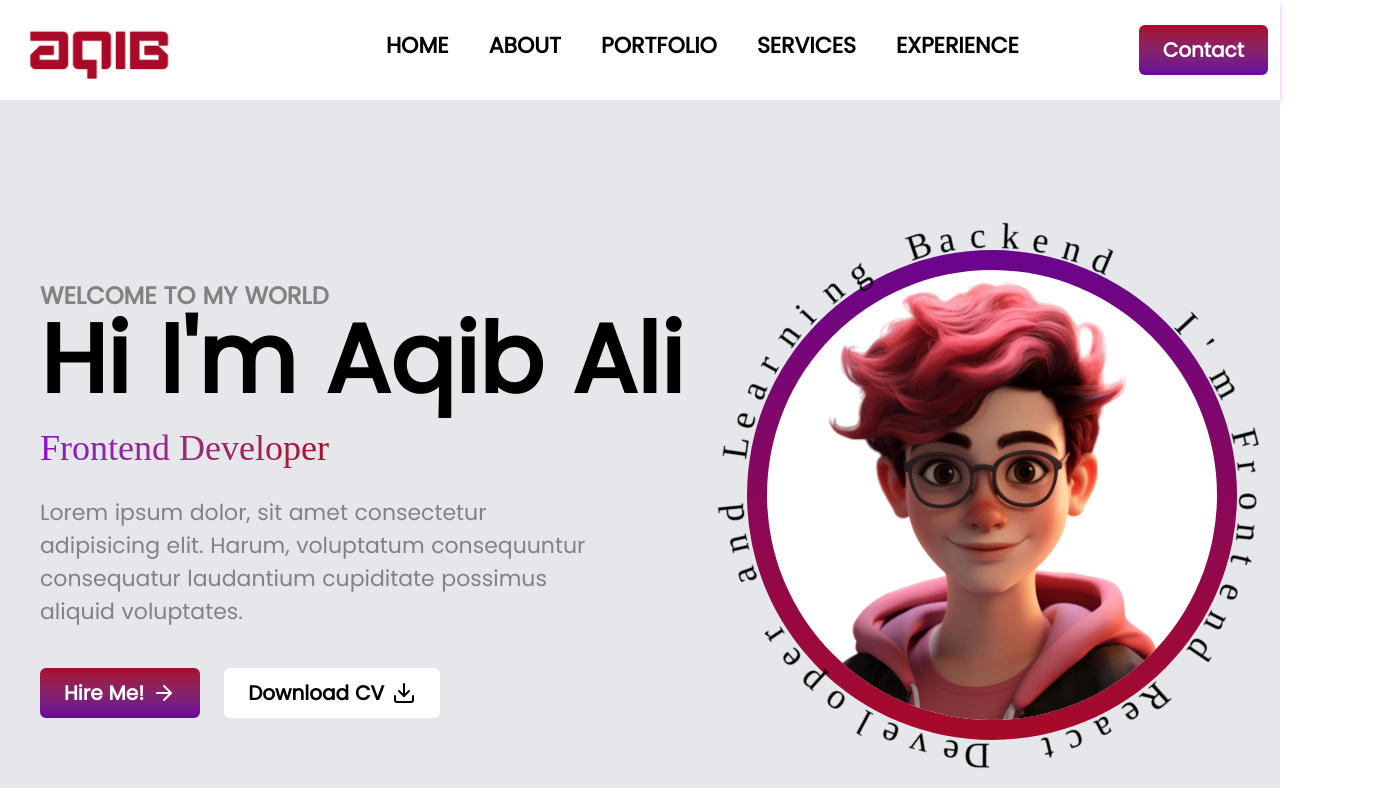
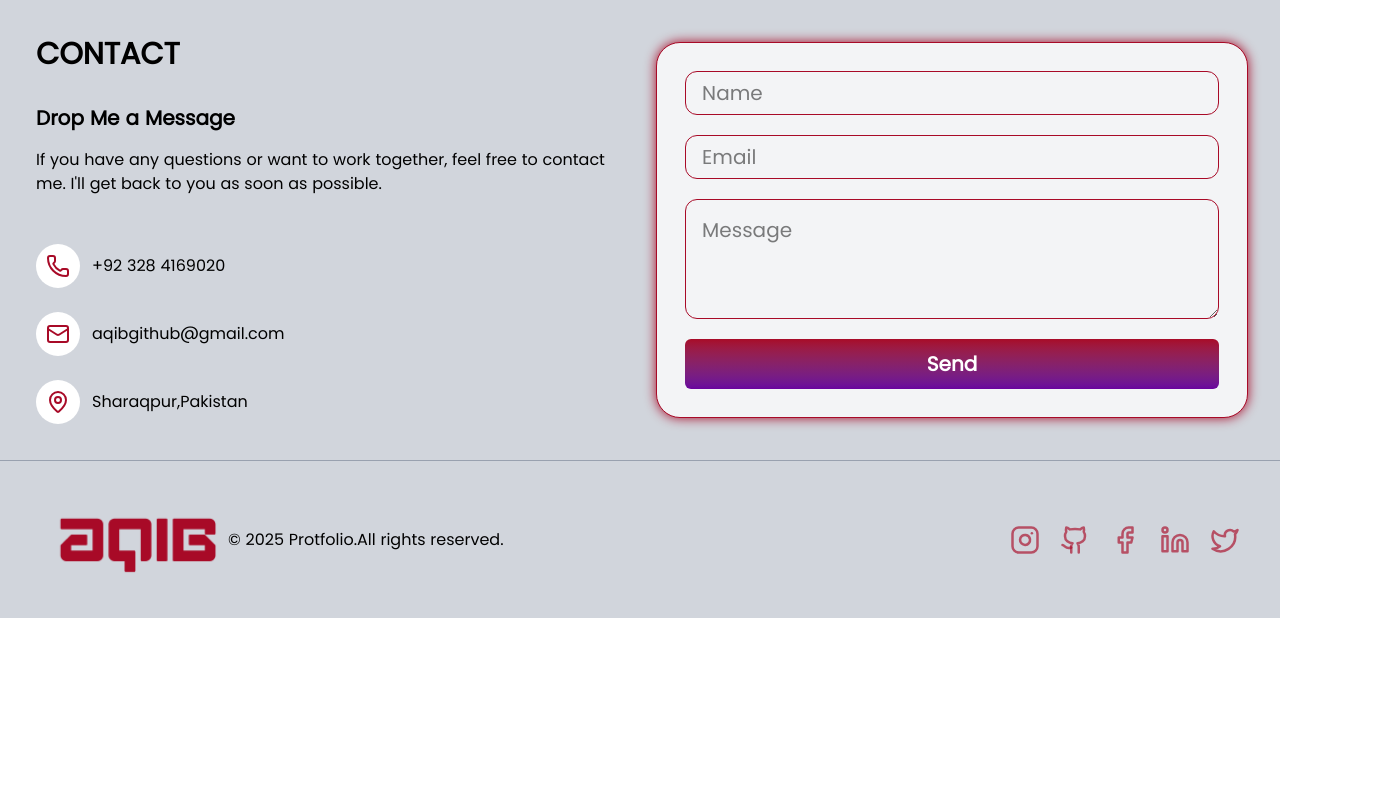
Before and after one commit to Aqib-dev05/Portfolio-website, a React (Vite) app: page / in a window 1280 px wide. Shown: the top 788 px of the page, 1387 px wide, since content can reach past the window. Built offline with nearby package versions, Linux system fonts and the light colour scheme; a web font is replaced by a local one.

Commit message:
Contact page added

```diff
--- a/src/components/Contact.jsx
+++ b/src/components/Contact.jsx
@@ -1,9 +1,144 @@
-import React from 'react'
+import React from "react";
+import {
+  Phone,
+  Mail,
+  MapPin,
+  Facebook,
+  Instagram,
+  Twitter,
+  Github,
+  Linkedin,
+} from "lucide-react";
+import Logo from "../assets/logos/logo-dark-transparent.png";
+import Button from "./Button";
+function Contact() {
+  const year = new Date().getFullYear();
+  const FooterIcons = [
+    {
+      icon: <Instagram strokeWidth={2} size={30} />,
+      link: "https://instagram.com/aqibali025",
+    },
+    {
+      icon: <Github strokeWidth={2} size={30} />,
+      link: "https://github.com/Aqib-dev05",
+    },
+    {
+      icon: <Facebook strokeWidth={2} size={30} />,
+      link: "https://facebook.com/profile.php?id=100059532027132&mibextid=rS40aB7S9Ucbxw6v",
+    },
+    {
+      icon: <Linkedin strokeWidth={2} size={30} />,
+      link: "https://linkedin.com/in/aqib-ali-37a6a3357",
+    },
+    {
+       icon: <Twitter strokeWidth={2} size={30} />,
+      link: "https://www.twitter.com",
+    },
+  ];
+  return (
+    <>
+      <section className="flex py-8 max-lg:flex-col items-center gap-8 lg:px-4 xl:px-8 bg-gray-300 ">
+        <div className="lg:w-[50%] w-full  p-1">
+          <h3 className="text-3xl uppercase font-bold ">contact</h3>
+          <h5 className="mt-8 text-xl font-bold">Drop Me a Message</h5>
+          <p className="pb-6 mt-4">
+            If you have any questions or want to work together, feel free to
+            contact me. I'll get back to you as soon as possible.
+          </p>
 
-function Contact() {
-  return (
-    <section>Hello,This is me.Contact Component</section>
-  )
+          <div className=" flex flex-col  gap-6">
+            <div className="flex mt-6 gap-3  items-center">
+              <div className="bg-white hover:text-white hover:bg-[#a80a27] transition-all duration-300 text-[#a80a27] flex items-center justify-center w-[44px] h-[44px] rounded-[50%] ">
+                <Phone />
+              </div>
+
+              <a
+                className="hover:text-[#a80a27] transition-all duration-300 "
+                target="_blank"
+                href="tel:+923284169020"
+              >
+                {" "}
+                +92 328 4169020{" "}
+              </a>
+            </div>
+            <div className="flex gap-3 items-center">
+              <div className="bg-white hover:text-white hover:bg-[#a80a27] transition-all duration-300 text-[#a80a27] flex items-center justify-center w-[44px] h-[44px] rounded-[50%] ">
+                <Mail />
+              </div>
+
+              <a
+                className="hover:text-[#a80a27] transition-all duration-300 "
+                target="_blank"
+                href="mailto:aqibgithub@gmail.com"
+              >
+                {" "}
+                aqibgithub@gmail.com{" "}
+              </a>
+            </div>
+            <div className="flex gap-3 items-center">
+              <div className="bg-white hover:text-white hover:bg-[#a80a27] transition-all duration-300 text-[#a80a27] flex items-center justify-center w-[44px] h-[44px] rounded-[50%] ">
+                <MapPin />
+              </div>
+
+              <a
+                className="hover:text-[#a80a27] transition-all duration-300 "
+                target="_blank"
+                href="https://www.google.com/maps/place/Sharaqpur,+Pakistan"
+              >
+                {" "}
+                Sharaqpur,Pakistan{" "}
+              </a>
+            </div>
+          </div>
+        </div>
+        {/* form */}
+        <div className="lg:w-[50%] w-full ">
+          <form className="flex flex-col px-7 py-7 max-md:px-4 max-xl:px-5 gap-5 rounded-3xl bg-gray-100 border-1 border-[#a80a27] items-center justify-center">
+            <input
+              className="w-full h-11 rounded-xl p-4  text-xl border-1 border-[#a80a27] focus:outline-0  bg-gray-100"
+              type="text"
+              name=""
+              placeholder="Name"
+              required
+            />
+            <input
+              className="w-full h-11 rounded-xl p-4  text-xl border-1 border-[#a80a27] focus:outline-0  bg-gray-100"
+              type="email"
+              name=""
+              placeholder="Email"
+              required
+            />
+            <textarea
+              className="w-full h-30 rounded-xl p-4  text-xl border-1 border-[#a80a27] focus:outline-0  bg-gray-100"
+              name=""
+              placeholder="Message"
+            ></textarea>
+
+            <Button type="submit" text="Send" className="w-full" />
+          </form>
+        </div>
+      </section>
+      <div className="h-[1px]  bg-gray-400" ></div>
+      <footer className="bg-gray-300 flex-wrap flex items-center justify-between p-10 max-lg:p-2 ">
+        <div className="flex items-center justify-center gap-2">
+          <img className="w-[180px] max-lg:w-[140px] " src={Logo} alt="aqib" />
+           <p>
+          {"\u00A9"} {year} Protfolio.All rights reserved.{" "}
+        </p>
+        </div>
+
+        <div className="flex items-center justify-center gap-5 max-md:w-full max-md:mt-5  ">
+          {
+            FooterIcons.map((el,i) =>(
+              <a href={el.link} key={i} className="text-[#a80a27a8] hover:text-[#a80a27] transition-all duration-300 " >
+                {el.icon}
+              </a>
+            ) )
+          }
+        </div>
+      </footer>
+    </>
+  );
 }
 
-export default Contact
+export default Contact;
--- a/src/index.css
+++ b/src/index.css
@@ -71,7 +71,7 @@ body {
 .right-slider{
     animation: Slide-Right 40s linear infinite;
 }
-.left-slider div:hover,.right-slider div:hover,.exp-card:hover {
+.left-slider div:hover,.right-slider div:hover,.exp-card:hover,form {
      box-shadow: 0 0 12px #a80a27;
 }
 .abc{
--- a/src/pages/LandingPage.jsx
+++ b/src/pages/LandingPage.jsx
@@ -9,12 +9,12 @@ import Contact from "../components/Contact";
 function LandingPage() {
   return (
     <>
-      <NavBar />
+      {/* <NavBar />
       <Hero />
       <About />
       <Portfolio isFull={false} />
       <Services />
-      <Experience isFull={false} />
+      <Experience isFull={false} /> */}
       <Contact />
     </>
   );
```
